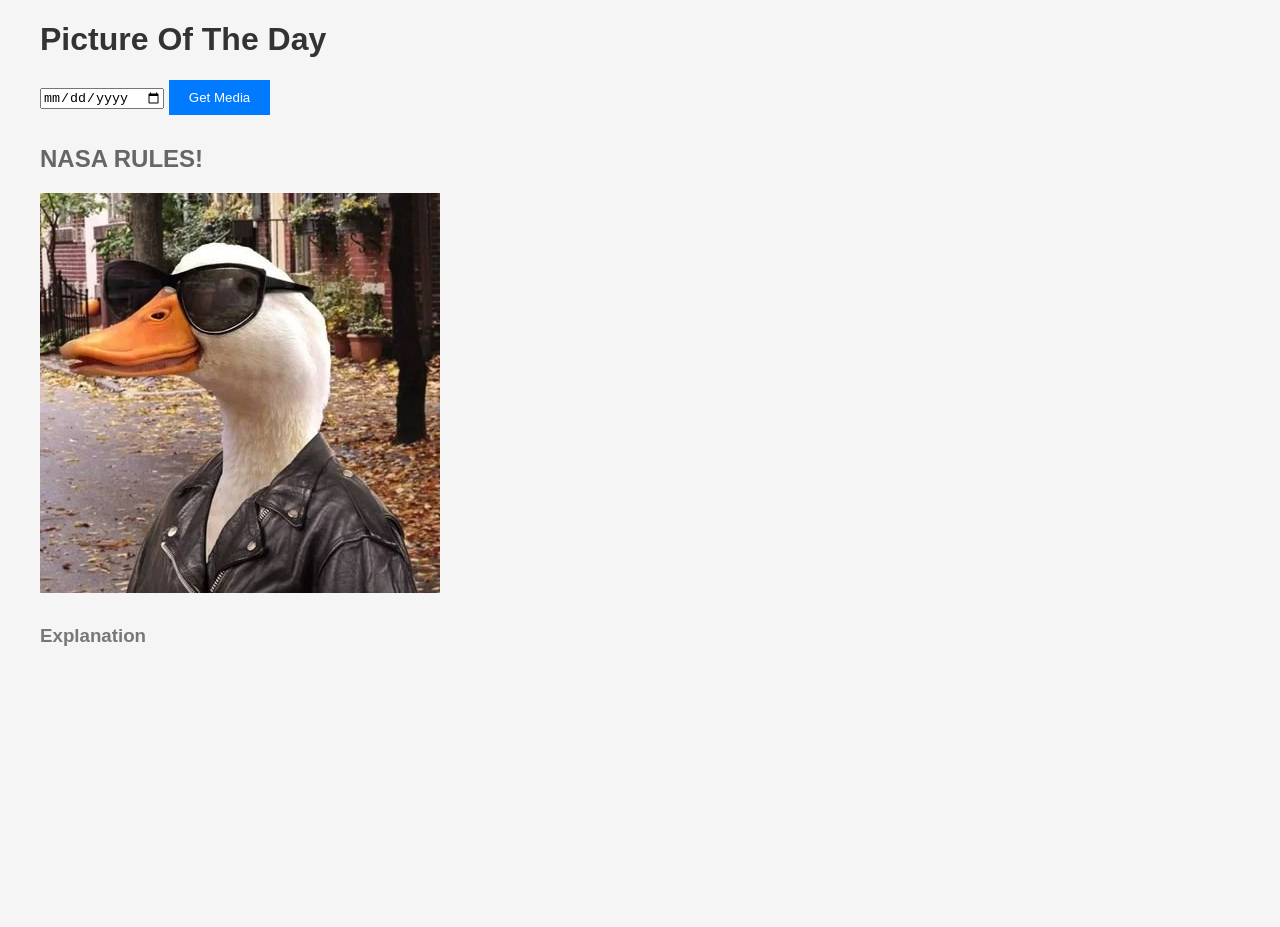
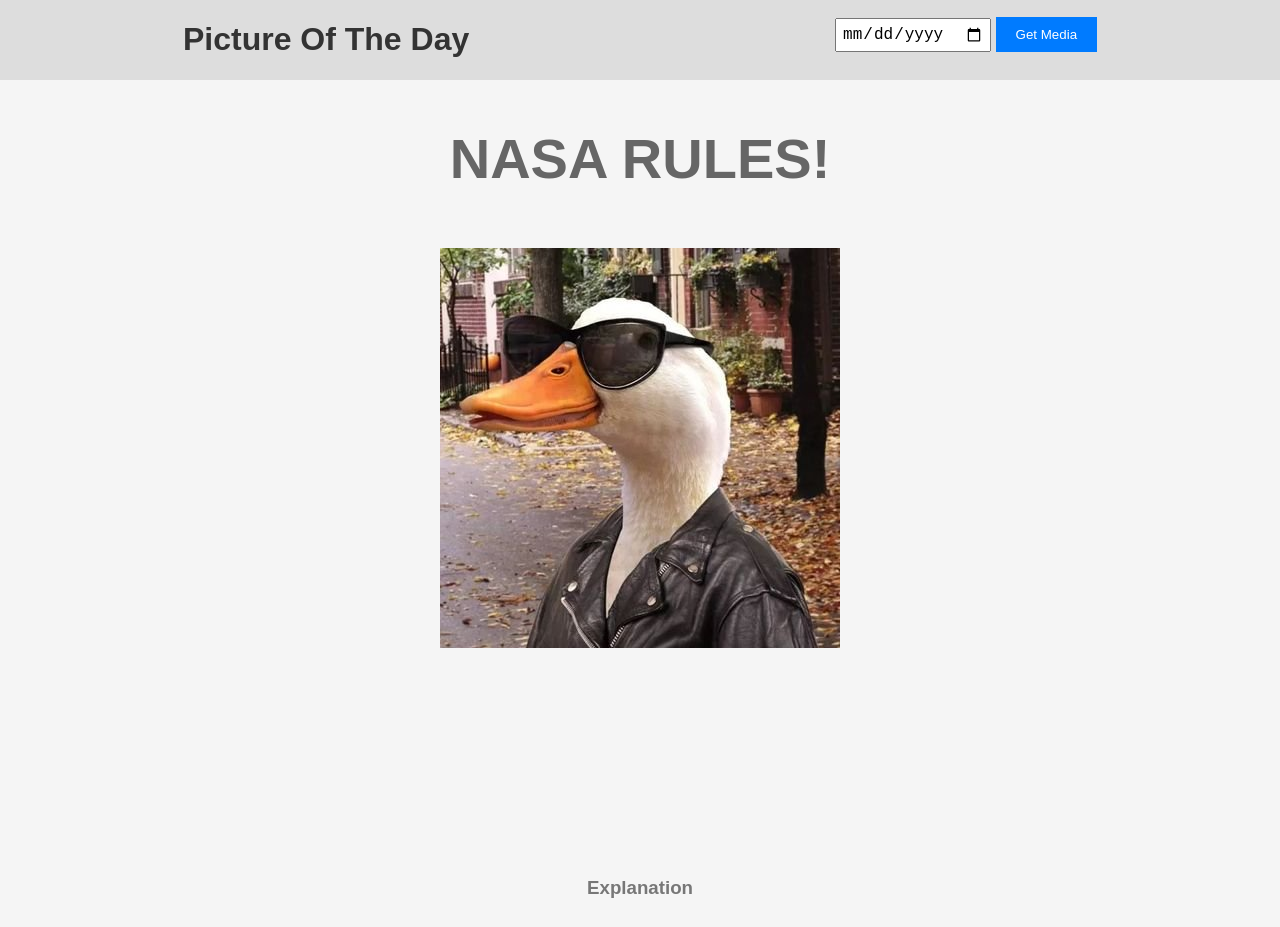
Before and after one commit to BSMiguell/Project-NASA, a plain HTML site: page index.html in a window 1280 px wide. Before the commit the page ends 800 px from the top, so only its background shows below. Drawn offline with Linux system fonts and the light colour scheme.

Commit message:
Quase Finalizando

```diff
--- a/index.html
+++ b/index.html
@@ -1,26 +1,41 @@
 <!DOCTYPE html>
-<html>
+<html lang="pt-br">
   <head>
-    <title>APOD Search</title>
-    <link rel="stylesheet" type="text/css" href="styles.css" />
+    <meta charset="UTF-8" />
+    <meta name="viewport" content="width=device-width, initial-scale=1.0" />
+    <title>Document</title>
+
+    <link rel="stylesheet" href="styles.css" />
   </head>
   <body>
-    <div class="container">
+    <header class="header">
       <h1>Picture Of The Day</h1>
 
+      <div class="data">
         <input type="date" name="" value="" />
 
         <button type="button" name="button">Get Media</button>
+      </div>
+    </header>
+
+    <main class="main">
+      <section class="container">
         <h2>NASA RULES!</h2>
 
         <div class="midia">
           <img src="img/teste.jpg" alt="" />
+        </div>
+
+        <div class="midia">
           <iframe src="" frameborder="0"></iframe>
         </div>
+
         <div class="description">
           <h3>Explanation</h3>
         </div>
-    </div>
+      </section>
+    </main>
+
     <script src="script.js"></script>
   </body>
 </html>
--- a/styles.css
+++ b/styles.css
@@ -1,9 +1,16 @@
-/* Estilização básica */
-
 body {
   font-family: Arial, sans-serif;
   margin: 0;
   padding: 0;
+}
+.header {
+  display: flex;
+  align-items: center;
+  justify-content: space-around;
+  background-color: #dddddd;
+}
+.main {
+  overflow: hidden;
 }
 .container {
   max-width: 1200px;
@@ -19,18 +26,34 @@ button {
   margin-bottom: 10px;
 }
 
+.data input {
+  padding: 5px;
+  font-size: 1rem;
+}
+
 h2 {
   color: #666;
+  text-align: center;
+  font-size: 3.5rem;
 }
 .midia {
-  width: 100%;
-  height: 100%;
+  display: flex;
+  align-items: center;
+  justify-content: center;
+  padding: 10px;
 }
 img,
 iframe {
   max-width: 100%;
   max-height: 900px;
   margin-bottom: 10px;
+}
+
+.description {
+  text-align: center;
+  max-width: 900px;
+  margin: 0 auto;
+  padding: 10px 5px;
 }
 
 h3 {
@@ -52,3 +75,17 @@ button {
 button:hover {
   background-color: #0056b3;
 }
+
+/* === sm === */
+@media (max-width: 639px) {
+  .header {
+    flex-direction: column;
+  }
+  h2 {
+    font-size: 2.5rem;
+  }
+  h3 {
+    font-size: 1rem;
+    text-align: start;
+  }
+}
```
Lines whose indentation alone changed are shown as unchanged.
